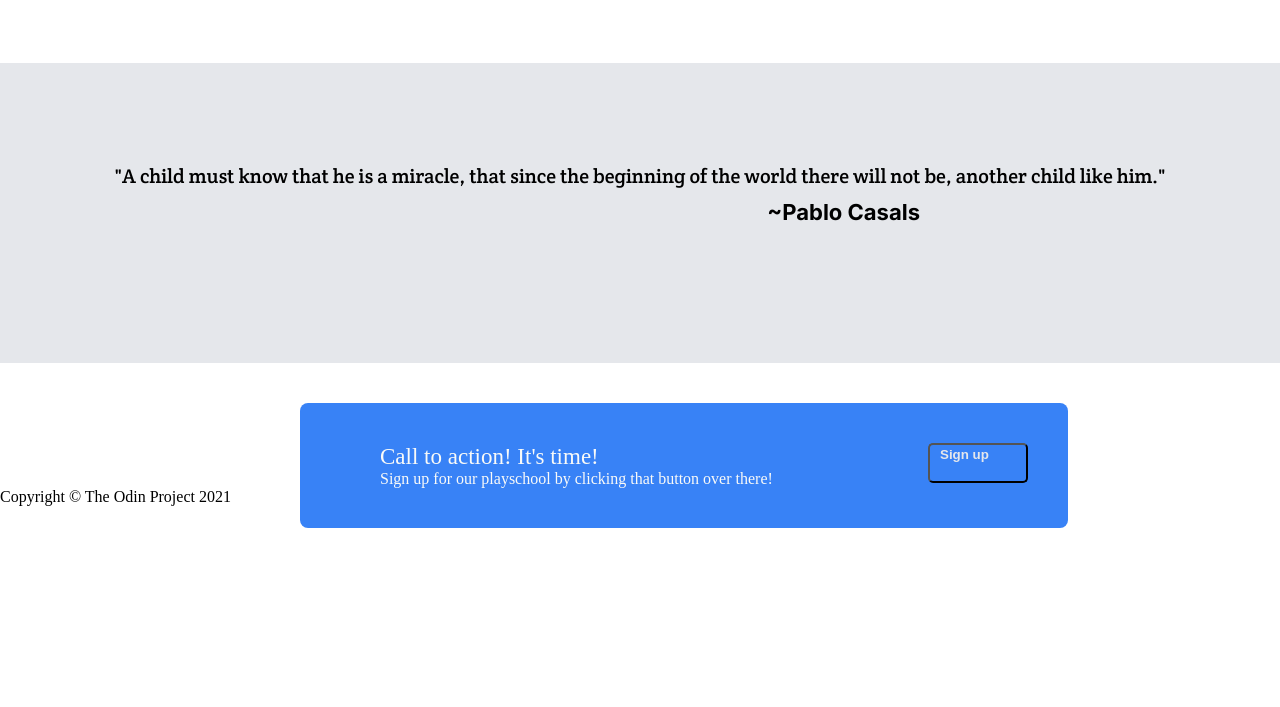
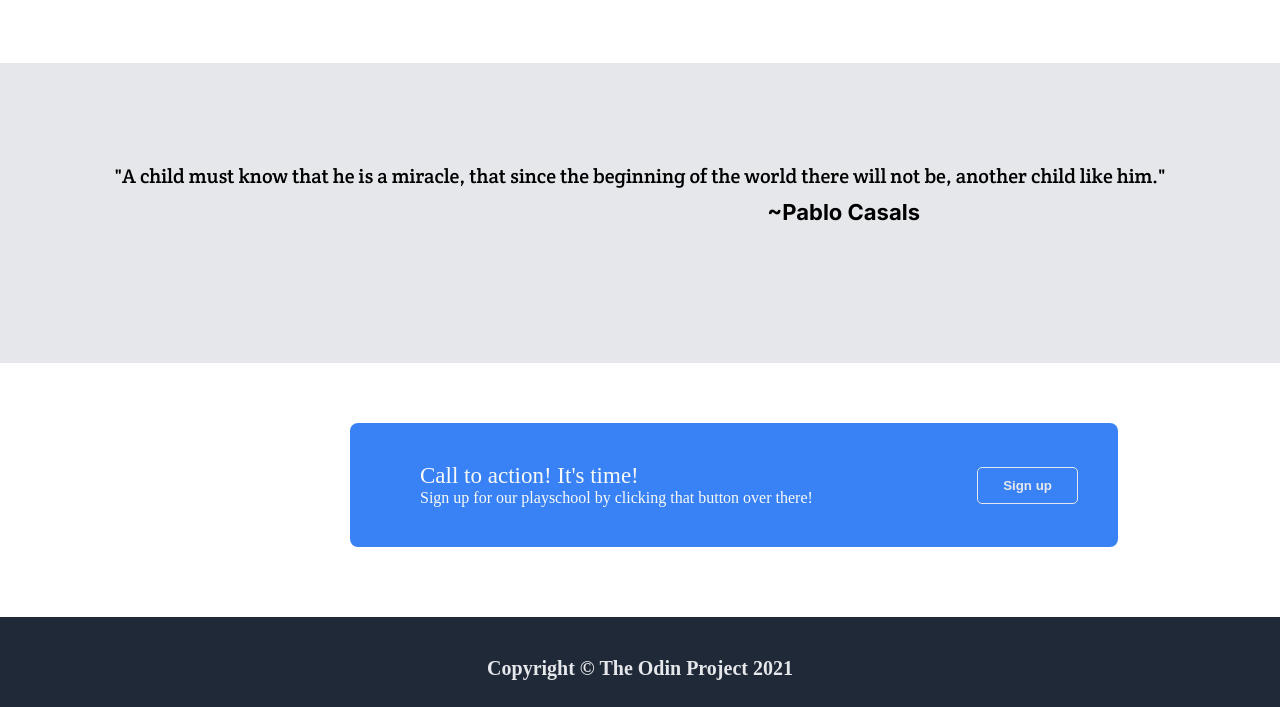
Before and after one commit to Jowwy02/Landing-Page, a plain HTML site: page index.html in a window 1280 px wide. Shown: the part 853-1560 px from the top of the page. Before the commit the page ends 1381 px from the top, so only its background shows below. Drawn offline with Linux system fonts and the light colour scheme.

Commit message:
Style footer.

```diff
--- a/styles.css
+++ b/styles.css
@@ -193,10 +193,12 @@ section {
   color: var(--hero-color);
   width: 60%;
   padding: 40px;
-  padding-left: 80px;
-  margin-left: 200px;
-  top: 40px;
-  left: 100px;
+  padding-left: 70px;
+  margin-left: 350px;
+  margin-top: 60px;
+  margin-bottom: 70px;
+  /* top: 40px; */
+  /* left: 100px; */
   display: flex;
   align-items: center;
   justify-content: space-between;
@@ -209,17 +211,28 @@ span {
 }
 
 .btn-signup button {
-  display: flex;
-  /* top: 40%; */
-  /* right: 10%; */
-  padding: 2px 10px 2px 10px;
+  padding: 10px 25px;
   background-color: var(--button-color);
   font-weight: 800;
   border-radius: 5px;
   color: var(--hero-sec);
-  /* border: var(--button-color); */
-  width: 100px;
-  height: 40px;
-  margin-bottom: 5px;
-  text-align: center;
+  border: solid 1px var(--hero-sec);
+  /* width: 100px; */
+  /* height: 40px; */
 }
+
+.footer {
+  display: flex;
+  justify-content: center;
+  /* align-content: center; */
+  height: 90px;
+  width: 100%;
+  background-color: var(--dark-background);
+  padding-top: 40px;
+  font-weight: bold;
+  font-style: var(--crete);
+}
+.footer > p {
+  color: var(--hero-sec);
+  font-size: 20px;
+}
```
